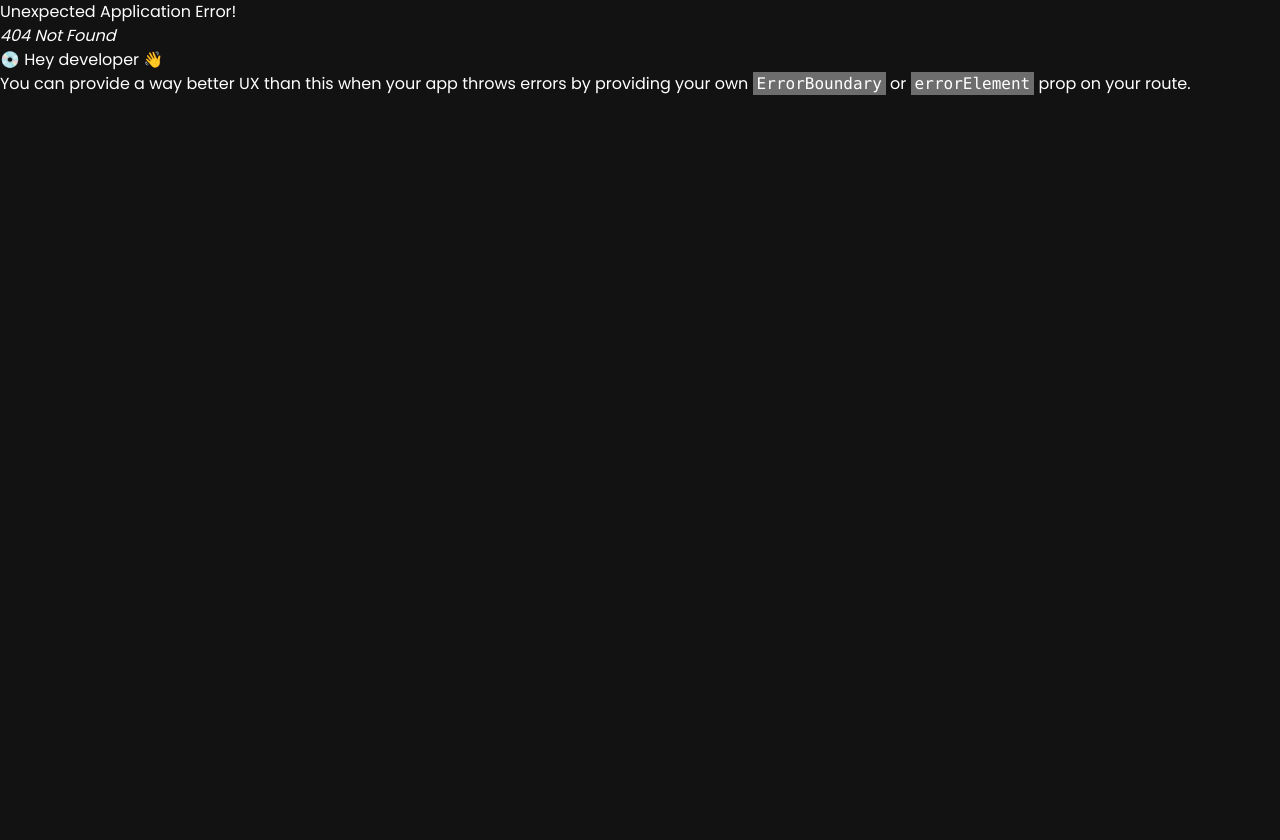
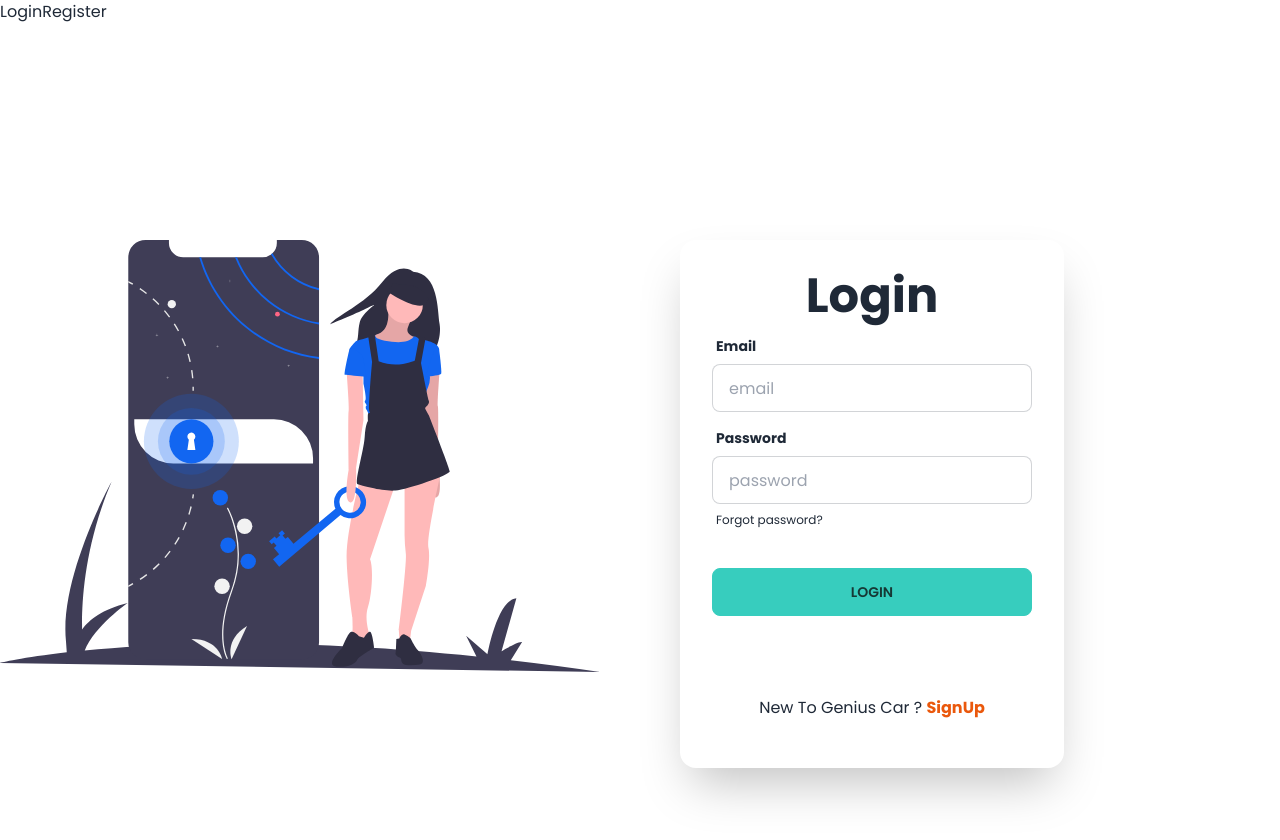
Before and after one commit to ikhtiaj-arif/todo-client, a React (Create React App) app: page /login in a window 1280 px wide. Before the commit this address had no page. Shown: the top 840 px of the page. Before the commit the page ends 800 px from the top, so only its background shows below. Built offline with nearby package versions, Linux system fonts and the light colour scheme; no server answers.

Commit message:
login and context created

```diff
--- a/package.json
+++ b/package.json
@@ -6,6 +6,7 @@
     "@testing-library/jest-dom": "^5.16.5",
     "@testing-library/react": "^13.4.0",
     "@testing-library/user-event": "^13.5.0",
+    "daisyui": "^2.51.5",
     "firebase": "^9.19.1",
     "react": "^18.2.0",
     "react-dom": "^18.2.0",
--- a/src/context/userContext.jsx
+++ b/src/context/userContext.jsx
@@ -61,7 +61,8 @@ const UserContext = ({ children }) => {
     googleLogin,
     logOutUser,
   };
-  return <AuthContext.Provider value={info}>{children}</AuthContext.Provider>;
+  const x = { name: "xxx" };
+  return <AuthContext.Provider value={x}>{children}</AuthContext.Provider>;
 };
 
 export default UserContext;
--- a/src/index.js
+++ b/src/index.js
@@ -1,13 +1,17 @@
 import React from 'react';
 import ReactDOM from 'react-dom/client';
+import App from './App';
+import UserContext from './context/userContext';
 import './index.css';
-import App from './App';
 import reportWebVitals from './reportWebVitals';
 
 const root = ReactDOM.createRoot(document.getElementById('root'));
 root.render(
   <React.StrictMode>
+    <UserContext>
+
     <App />
+    </UserContext>
   </React.StrictMode>
 );
 
--- a/src/layouts/MainPage.jsx
+++ b/src/layouts/MainPage.jsx
@@ -1,7 +1,14 @@
 import React from "react";
+import { Outlet } from "react-router-dom";
+import Nav from "../pages/Nav";
 
 const MainPage = () => {
-  return <div></div>;
+  return (
+    <>
+      <Nav />
+      <Outlet />
+    </>
+  );
 };
 
 export default MainPage;
--- /dev/null
+++ b/src/pages/Login.jsx
@@ -0,0 +1,76 @@
+import React, { useContext } from "react";
+import { Link } from "react-router-dom";
+import img from "../assects/login.svg";
+import { AuthContext } from "../context/userContext";
+
+const Login = () => {
+  const { logInUser, setUser } = useContext(AuthContext);
+
+  const handleLogin = (event) => {
+    event.preventDefault();
+    const form = event.target;
+    const password = form.password.value;
+    const email = form.email.value;
+    logInUser(email, password)
+      .then((result) => {
+        const user = result.user;
+        setUser(user);
+      })
+      .catch((e) => console.log(e));
+  };
+
+  return (
+    <div className="hero w-full my-20 min-h-screen ">
+      <div className=" grid md:grid-cols-2 gap-20">
+        <div className="">
+          <img src={img} alt="" />
+        </div>
+        <div className="card flex-shrink-0 w-full max-w-sm shadow-2xl">
+          <form onSubmit={handleLogin} type="submit" className="card-body">
+            <h1 className="text-5xl font-bold text-center ">Login</h1>
+            <div className="form-control">
+              <label className="label">
+                <span className="label-text font-bold">Email</span>
+              </label>
+              <input
+                type="text"
+                name="email"
+                placeholder="email"
+                className="input input-bordered"
+                required
+              />
+            </div>
+            <div className="form-control">
+              <label className="label">
+                <span className="label-text font-bold">Password</span>
+              </label>
+              <input
+                type="text"
+                name="password"
+                placeholder="password"
+                className="input input-bordered"
+                required
+              />
+              <label className="label">
+                <a href="#" className="label-text-alt link link-hover">
+                  Forgot password?
+                </a>
+              </label>
+            </div>
+            <div className="form-control mt-6">
+              <input className="btn btn-accent" type="submit" value="Login" />
+            </div>
+          </form>
+          <p className="text-center my-12">
+            New To Genius Car ?{" "}
+            <Link to="/signup" className="text-orange-600 font-bold">
+              SignUp
+            </Link>
+          </p>
+        </div>
+      </div>
+    </div>
+  );
+};
+
+export default Login;
--- a/src/pages/Nav.jsx
+++ b/src/pages/Nav.jsx
@@ -1,7 +1,13 @@
 import React from "react";
+import { Link } from "react-router-dom";
 
 const Nav = () => {
-  return <div>Nav</div>;
+  return (
+    <div>
+      <Link to="/login">Login</Link>
+      <Link to="/register">Register</Link>
+    </div>
+  );
 };
 
 export default Nav;
--- /dev/null
+++ b/src/pages/Register.jsx
@@ -0,0 +1,7 @@
+import React from "react";
+
+const Register = () => {
+  return <div>reg</div>;
+};
+
+export default Register;
--- a/tailwind.config.js
+++ b/tailwind.config.js
@@ -22,5 +22,5 @@ module.exports = {
       },
     },
   },
-  plugins: [],
+  plugins: [require("daisyui")],
 }
```
Also changed, not shown: src/routes/Routes.jsx (+14 -0 lines), src/assects/login.svg (added), 1 other file (tests, documents, lock files or other folders).
